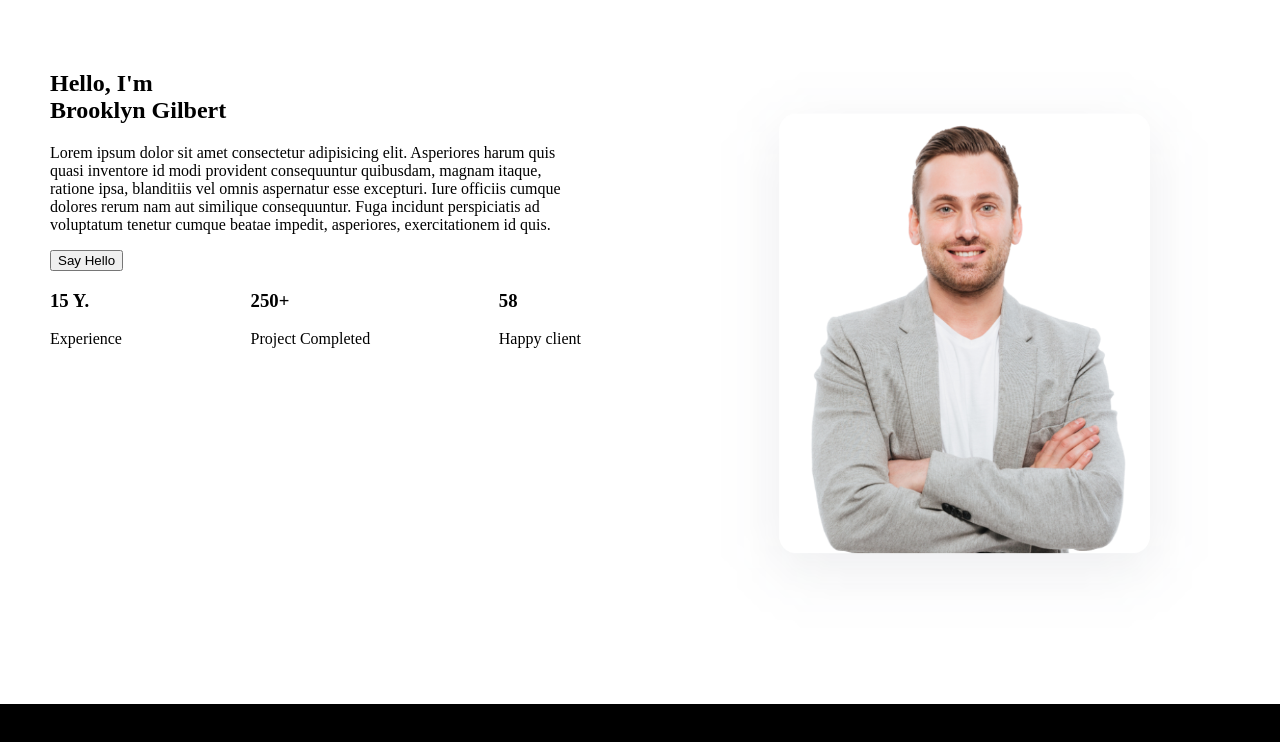
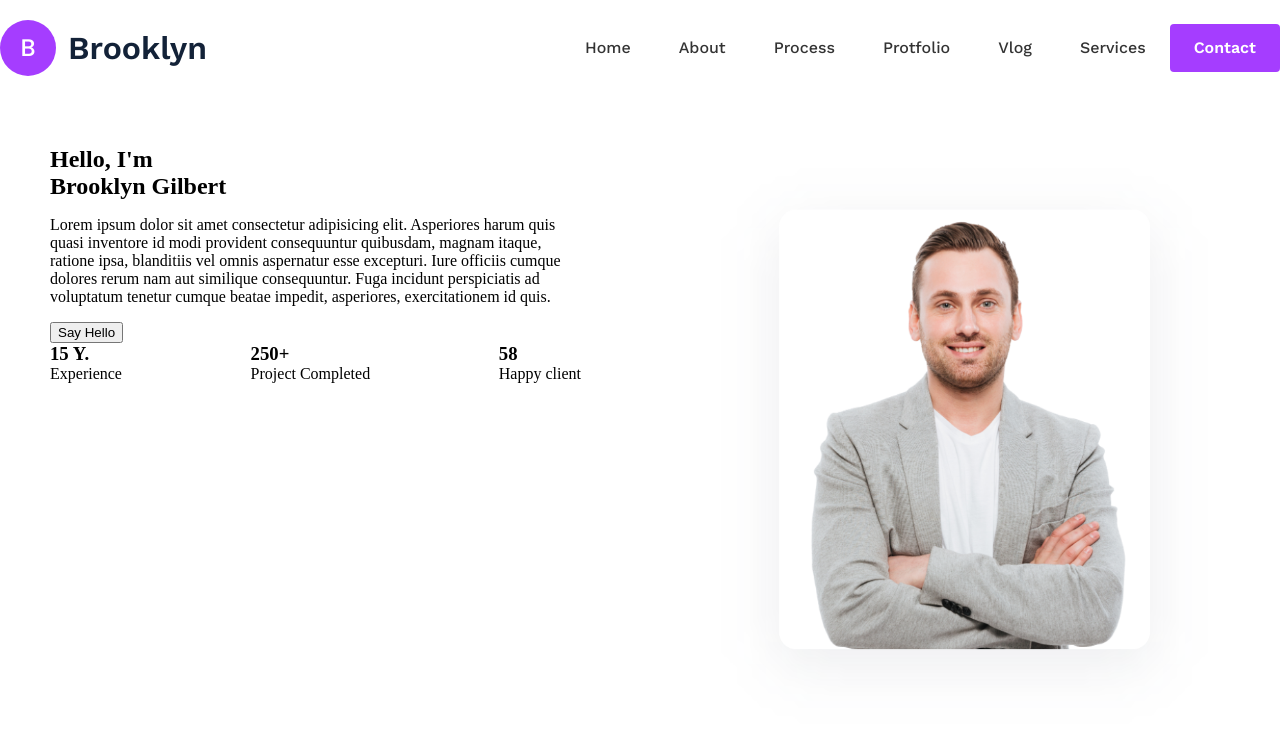
Before and after one commit to shamsuzaman/Our-Protfolio, a plain HTML site: page index.html in a window 1280 px wide. Drawn offline with nearby package versions, Linux system fonts and the light colour scheme.

Commit message:
our navber section is done

```diff
--- a/css/style.css
+++ b/css/style.css
@@ -1,8 +1,13 @@
+@import url('https://fonts.googleapis.com/css2?family=Poppins:ital,wght@0,100;0,200;0,300;0,400;0,500;0,600;0,700;0,800;0,900;1,100;1,200;1,300;1,400;1,500;1,600;1,700;1,800;1,900&family=Work+Sans:ital,wght@0,100..900;1,100..900&display=swap');
 body{
-    background-color: black;
+
     padding: 0;
     margin: 0;
 
+}
+h1,h2,h3,h4,h5,h6{
+    padding: 0;
+    margin: 0;
 }
 section{
     background-color: white;
@@ -25,3 +30,79 @@ display: flex;
 justify-content: space-between;
 padding: auto;
 }
+/* Navber section start */
+.container{
+    width: 1280px;
+    margin: 20px auto;
+}
+#navber{
+    background-color: #fff;
+    /* hexa code */
+    display: flex;
+    align-items: center;
+    justify-content: space-between;
+}
+.logo_icon_container{
+    width: 56px;
+    height: 56px;
+    border-radius: 100%;
+    background: rgb(165, 61, 255);
+    display: flex;
+    justify-content: center;
+    align-items: center;
+}
+.logo_icon_container span{
+    color: #fff;
+    font-family: "Poppins", serif;
+    font-size: 24px;
+    font-weight: 500;
+    line-height: 56px;
+    letter-spacing: 0%;
+    text-align: left;
+}
+.logo_name{
+    color: rgb(19, 34, 56);
+    font-size: 32px;
+    font-family: "Work Sans";
+    font-weight: 600;
+    line-height: 40px;
+    letter-spacing: 0%;
+    text-align: left;
+}
+.navber_left_side{
+    display: flex;
+    align-items: center;
+    gap: 12px;
+}
+.navber_right_side{
+    display: flex;
+    align-items: center;
+    /* gap: 15px; */
+}
+.navber_link{
+    /* padding: 12px 24px 12px 24px */
+    padding: 12px 24px;
+}
+.navber_link span{
+    color: rgb(51, 51, 51);
+    font-size: 16px;
+    font-family: "Work Sans";
+    font-weight: 500;
+    line-height: 24px;
+    letter-spacing: 0%;
+    text-align: left;
+}
+.navber_link_btn{
+    padding: 12px 24px;
+    border-radius: 4px;
+    background-color: rgb(165, 61, 255);
+}
+.navber_link_btn span{
+    color: rgb(255, 255, 255);
+    font-family: "Work Sans";
+    font-size: 16px;
+    font-weight: 600;
+    line-height: 24px;
+    letter-spacing: 0%;
+}
+/* Navber section end */
--- a/index.html
+++ b/index.html
@@ -7,6 +7,43 @@
     <link rel="stylesheet" href="./css/style.css">
 </head>
 <body>
+   <!-- Navber start -->
+    <nav id="navber" class="container" >
+        <div class="navber_left_side">
+           <div class="logo_icon_container">
+            <span>B</span>
+           </div>
+           <h3 class="logo_name">Brooklyn</h3>
+        </div>
+        <div class="navber_right_side">
+            <div class="navber_link">
+                <span>Home</span>
+            </div>
+            <div class="navber_link">
+                <span>About</span>
+            </div>
+            <div class="navber_link">
+                <span>Process</span>
+            </div>
+            <div class="navber_link">
+                <span>Protfolio</span>
+            </div>
+            <div class="navber_link">
+                <span>Vlog</span>
+            </div>
+            <div class="navber_link">
+                <span>Services</span>
+            </div>
+            <div class="navber_link_btn">
+                <span>Contact</span>
+            </div>
+
+
+
+        </div>
+    </nav>
+    <!-- Navber end -->
+     <!-- Hero section start -->
 <section>
 
     <div class="left-side">
@@ -42,5 +79,7 @@
      </div>
 
 </section>
+<!-- Hero section end -->
+
 </body>
 </html>
```
Also changed, not shown: 3 other files.
